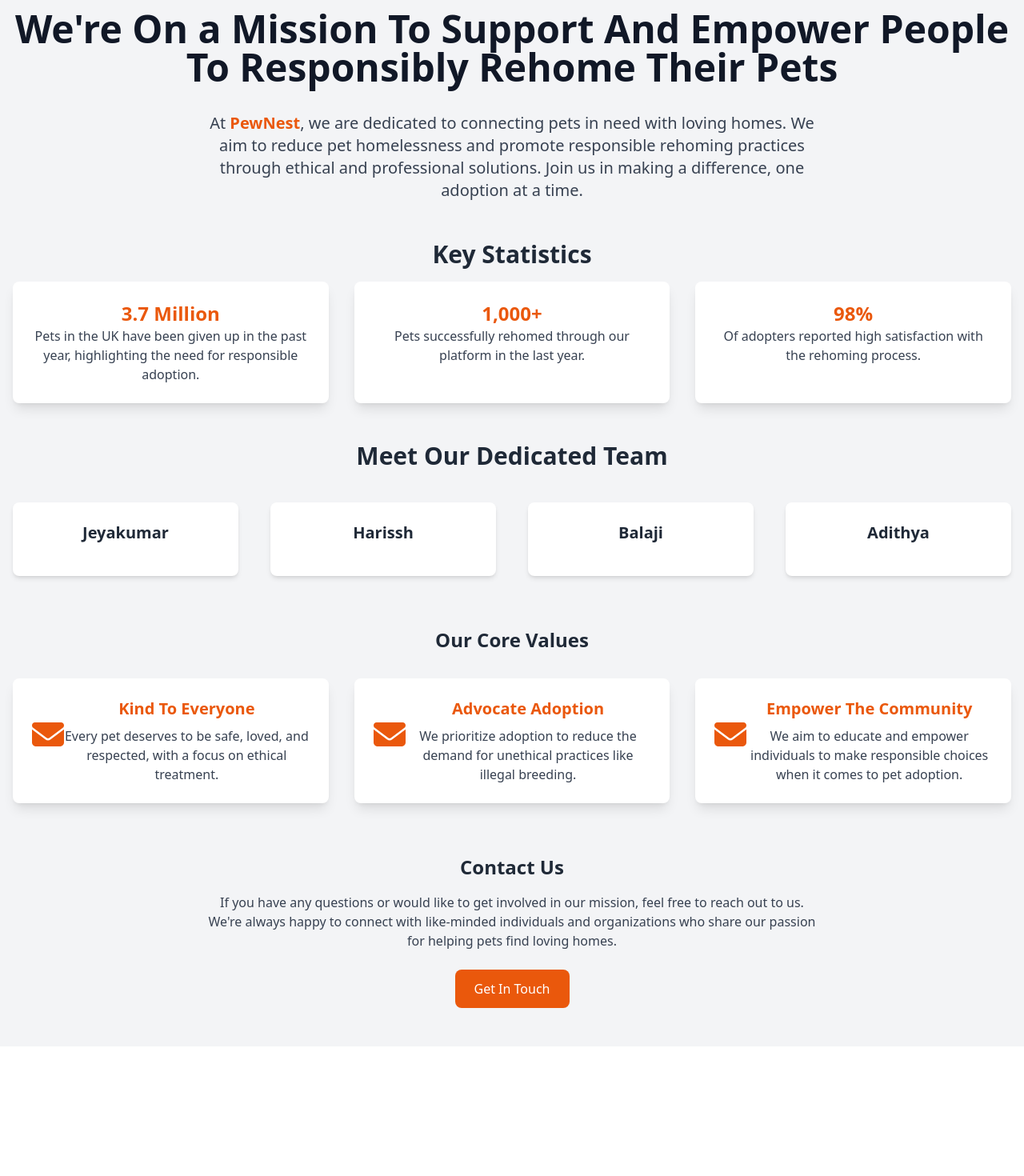
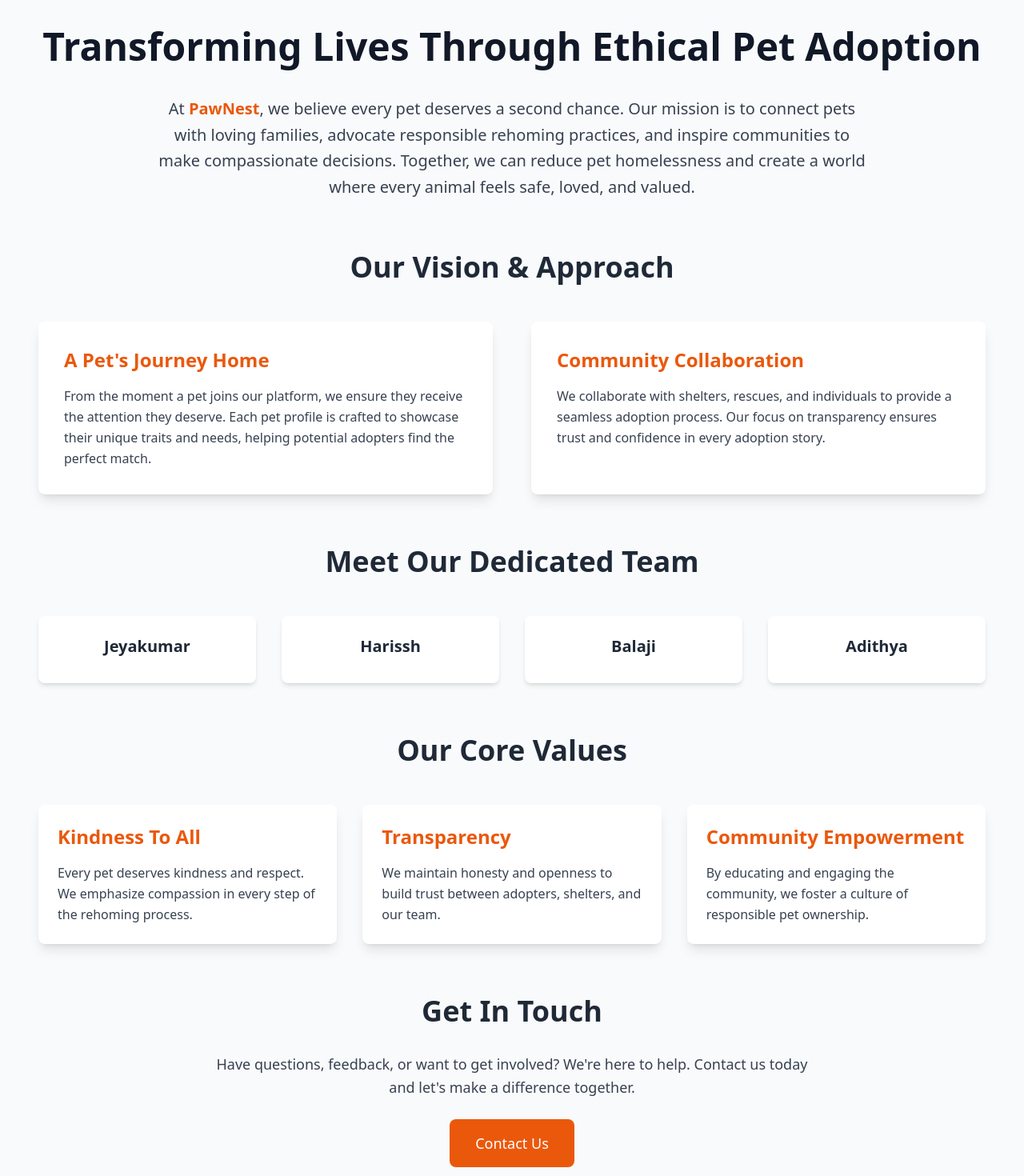
Before and after one commit to Harisshks/Pet--Adoption, a React (Vite) app in the folder frontend/: page /about in a window 1280 px wide. Shown: the part 100-1570 px from the top of the page at 80% size. Before the commit the page ends 1408 px from the top, so only its background shows below. Built offline with nearby package versions, Linux system fonts and the light colour scheme.

Commit message:
Updated About.jsx

```diff
--- a/frontend/src/pages/About.jsx
+++ b/frontend/src/pages/About.jsx
@@ -36,35 +36,41 @@
   return (
     <>
       <Navbar />
-      <div className="min-h-screen bg-gray-100 py-12">
-        <div className="container mx-auto px-4">
-          <h1 className="text-5xl font-extrabold text-gray-900 text-center mb-8">
-            We're On a Mission To Support And Empower People To Responsibly Rehome Their Pets
+      <div className="min-h-screen bg-gray-50 py-16">
+        <div className="container mx-auto px-6 md:px-12">
+          {/* Intro Section */}
+          <div className="mb-16">
+            <h1 className="text-5xl font-extrabold text-gray-900 text-center leading-tight mb-8">
+              Transforming Lives Through Ethical Pet Adoption
             </h1>
-          <p className="text-xl text-gray-700 text-center mb-12 max-w-3xl mx-auto">
-            At <span className="text-orange-600 font-bold">PewNest</span>, we are dedicated to connecting pets in need with loving homes. We aim to reduce pet homelessness and promote responsible rehoming practices through ethical and professional solutions. Join us in making a difference, one adoption at a time.
+            <p className="text-xl text-gray-700 text-center max-w-4xl mx-auto leading-relaxed">
+              At <span className="text-orange-600 font-bold">PawNest</span>, we believe every pet deserves a second chance. Our mission is to connect pets with loving families, advocate responsible rehoming practices, and inspire communities to make compassionate decisions. Together, we can reduce pet homelessness and create a world where every animal feels safe, loved, and valued.
             </p>
+          </div>
 
-          <div className="text-center mb-12">
-            <h2 className="text-3xl font-bold text-gray-800 mb-4">Key Statistics</h2>
-            <div className="grid grid-cols-1 md:grid-cols-3 gap-8">
-              <div className="bg-white p-6 shadow-lg rounded-lg">
-                <h3 className="text-2xl font-bold text-orange-600">3.7 Million</h3>
-                <p className="text-gray-700">Pets in the UK have been given up in the past year, highlighting the need for responsible adoption.</p>
+          {/* Our Approach Section */}
+          <div className="mb-16">
+            <h2 className="text-4xl font-bold text-gray-800 text-center mb-12">Our Vision & Approach</h2>
+            <div className="grid grid-cols-1 md:grid-cols-2 gap-12">
+              <div className="bg-white p-8 shadow-lg rounded-lg">
+                <h3 className="text-2xl font-semibold text-orange-600 mb-4">A Pet's Journey Home</h3>
+                <p className="text-gray-700 leading-relaxed">
+                  From the moment a pet joins our platform, we ensure they receive the attention they deserve. Each pet profile is crafted to showcase their unique traits and needs, helping potential adopters find the perfect match.
+                </p>
               </div>
-              <div className="bg-white p-6 shadow-lg rounded-lg">
-                <h3 className="text-2xl font-bold text-orange-600">1,000+</h3>
-                <p className="text-gray-700">Pets successfully rehomed through our platform in the last year.</p>
-              </div>
-              <div className="bg-white p-6 shadow-lg rounded-lg">
-                <h3 className="text-2xl font-bold text-orange-600">98%</h3>
-                <p className="text-gray-700">Of adopters reported high satisfaction with the rehoming process.</p>
+              <div className="bg-white p-8 shadow-lg rounded-lg">
+                <h3 className="text-2xl font-semibold text-orange-600 mb-4">Community Collaboration</h3>
+                <p className="text-gray-700 leading-relaxed">
+                  We collaborate with shelters, rescues, and individuals to provide a seamless adoption process. Our focus on transparency ensures trust and confidence in every adoption story.
+                </p>
               </div>
             </div>
           </div>
 
-          <h2 className="text-3xl font-bold text-gray-800 mb-10 text-center">Meet Our Dedicated Team</h2>
-          <div className="grid grid-cols-1 sm:grid-cols-2 lg:grid-cols-4 gap-10">
+          {/* Meet the Team Section */}
+          <div className="mb-16">
+            <h2 className="text-4xl font-bold text-gray-800 text-center mb-12">Meet Our Dedicated Team</h2>
+            <div className="grid grid-cols-1 sm:grid-cols-2 lg:grid-cols-4 gap-8">
               {teamMembers.map((member, index) => (
                 <div
                   key={index}
@@ -73,10 +79,8 @@
                   onMouseLeave={() => setHovered(null)}
                 >
                   <h3 className="text-xl font-semibold text-gray-800 mb-2">{member.name}</h3>
-                <p className="text-gray-600 text-sm mb-4">{member.expertise}</p>
-
                   {hovered === index && (
-                  <div className="mt-4 space-x-4">
+                    <div className="mt-4">
                       <a href={member.socials.gmail} className="text-gray-500 hover:text-orange-600 transition-colors duration-300">
                         <FontAwesomeIcon icon={faEnvelope} className="w-6 h-6" />
                       </a>
@@ -85,44 +89,44 @@
                 </div>
               ))}
             </div>
+          </div>
 
-          <div className="text-center mt-16">
-            <h3 className="text-2xl font-semibold text-gray-800">Our Core Values</h3>
-            <div className="grid grid-cols-1 md:grid-cols-3 gap-8 mt-8">
-              <div className="bg-white p-6 shadow-lg rounded-lg flex items-center justify-center">
-                <FontAwesomeIcon icon={faEnvelope} className="w-10 h-10 text-orange-600 mb-4" />
-                <div>
-                  <h4 className="text-xl font-bold text-orange-600">Kind To Everyone</h4>
-                  <p className="text-gray-700 mt-2">Every pet deserves to be safe, loved, and respected, with a focus on ethical treatment.</p>
+          {/* Core Values Section */}
+          <div className="mb-16">
+            <h2 className="text-4xl font-bold text-gray-800 text-center mb-12">Our Core Values</h2>
+            <div className="grid grid-cols-1 md:grid-cols-3 gap-8">
+              <div className="bg-white p-6 shadow-lg rounded-lg">
+                <h3 className="text-2xl font-bold text-orange-600 mb-4">Kindness To All</h3>
+                <p className="text-gray-700 leading-relaxed">
+                  Every pet deserves kindness and respect. We emphasize compassion in every step of the rehoming process.
+                </p>
               </div>
+              <div className="bg-white p-6 shadow-lg rounded-lg">
+                <h3 className="text-2xl font-bold text-orange-600 mb-4">Transparency</h3>
+                <p className="text-gray-700 leading-relaxed">
+                  We maintain honesty and openness to build trust between adopters, shelters, and our team.
+                </p>
               </div>
-              <div className="bg-white p-6 shadow-lg rounded-lg flex items-center justify-center">
-                <FontAwesomeIcon icon={faEnvelope} className="w-10 h-10 text-orange-600 mb-4" />
-                <div>
-                  <h4 className="text-xl font-bold text-orange-600">Advocate Adoption</h4>
-                  <p className="text-gray-700 mt-2">We prioritize adoption to reduce the demand for unethical practices like illegal breeding.</p>
-                </div>
-              </div>
-              <div className="bg-white p-6 shadow-lg rounded-lg flex items-center justify-center">
-                <FontAwesomeIcon icon={faEnvelope} className="w-10 h-10 text-orange-600 mb-4" />
-                <div>
-                  <h4 className="text-xl font-bold text-orange-600">Empower The Community</h4>
-                  <p className="text-gray-700 mt-2">We aim to educate and empower individuals to make responsible choices when it comes to pet adoption.</p>
-                </div>
+              <div className="bg-white p-6 shadow-lg rounded-lg">
+                <h3 className="text-2xl font-bold text-orange-600 mb-4">Community Empowerment</h3>
+                <p className="text-gray-700 leading-relaxed">
+                  By educating and engaging the community, we foster a culture of responsible pet ownership.
+                </p>
               </div>
             </div>
           </div>
 
-          <div className="text-center mt-16">
-            <h3 className="text-2xl font-semibold text-gray-800">Contact Us</h3>
-            <p className="text-gray-700 mt-4 max-w-3xl mx-auto">
-              If you have any questions or would like to get involved in our mission, feel free to reach out to us. We're always happy to connect with like-minded individuals and organizations who share our passion for helping pets find loving homes.
+          {/* Contact Us Section */}
+          <div className="text-center">
+            <h2 className="text-4xl font-bold text-gray-800 mb-8">Get In Touch</h2>
+            <p className="text-gray-700 text-lg max-w-3xl mx-auto mb-6 leading-relaxed">
+              Have questions, feedback, or want to get involved? We're here to help. Contact us today and let's make a difference together.
             </p>
             <a
               href="mailto:contact@petrehome.com"
-              className="mt-6 inline-block px-6 py-3 bg-orange-600 text-white rounded-lg hover:bg-orange-700 transition-colors duration-300"
+              className="inline-block px-8 py-4 bg-orange-600 text-white text-lg rounded-lg hover:bg-orange-700 transition-colors duration-300"
             >
-              Get In Touch
+              Contact Us
             </a>
           </div>
         </div>
```
Lines whose indentation alone changed are shown as unchanged.
